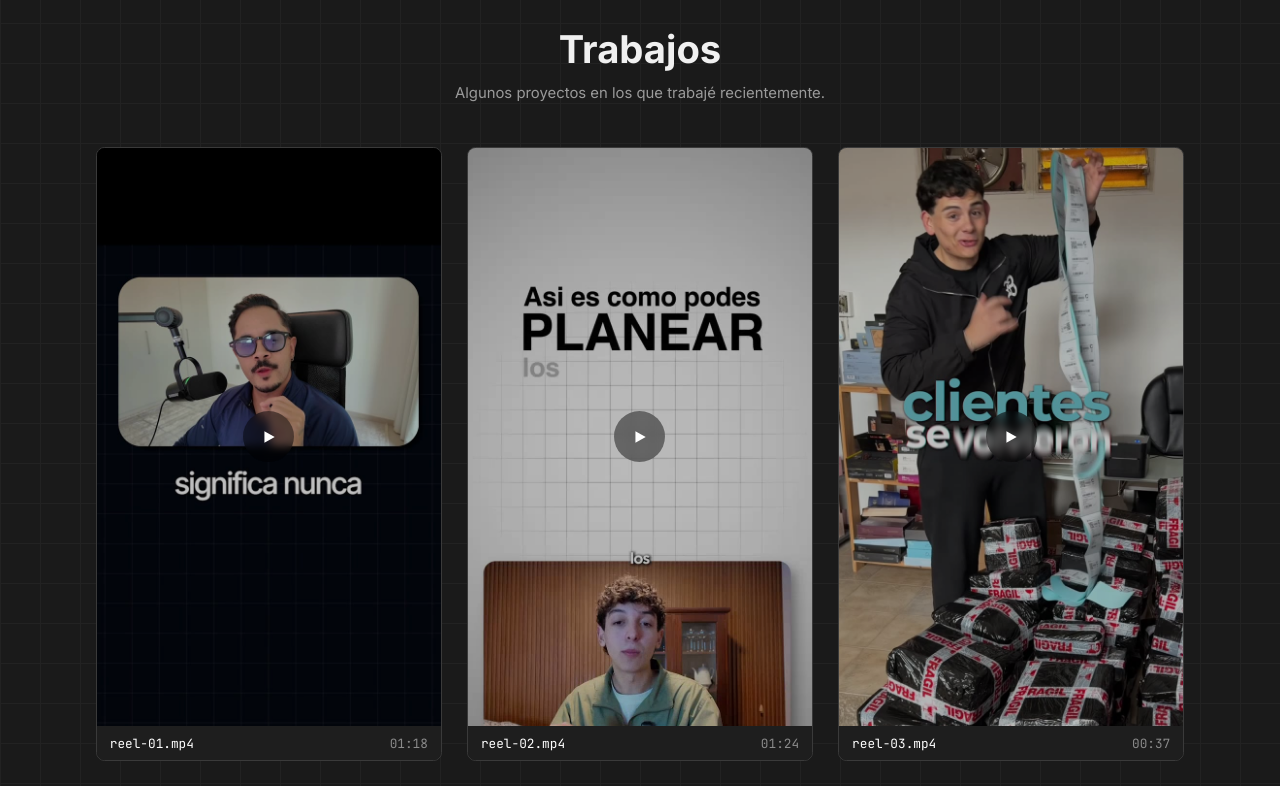
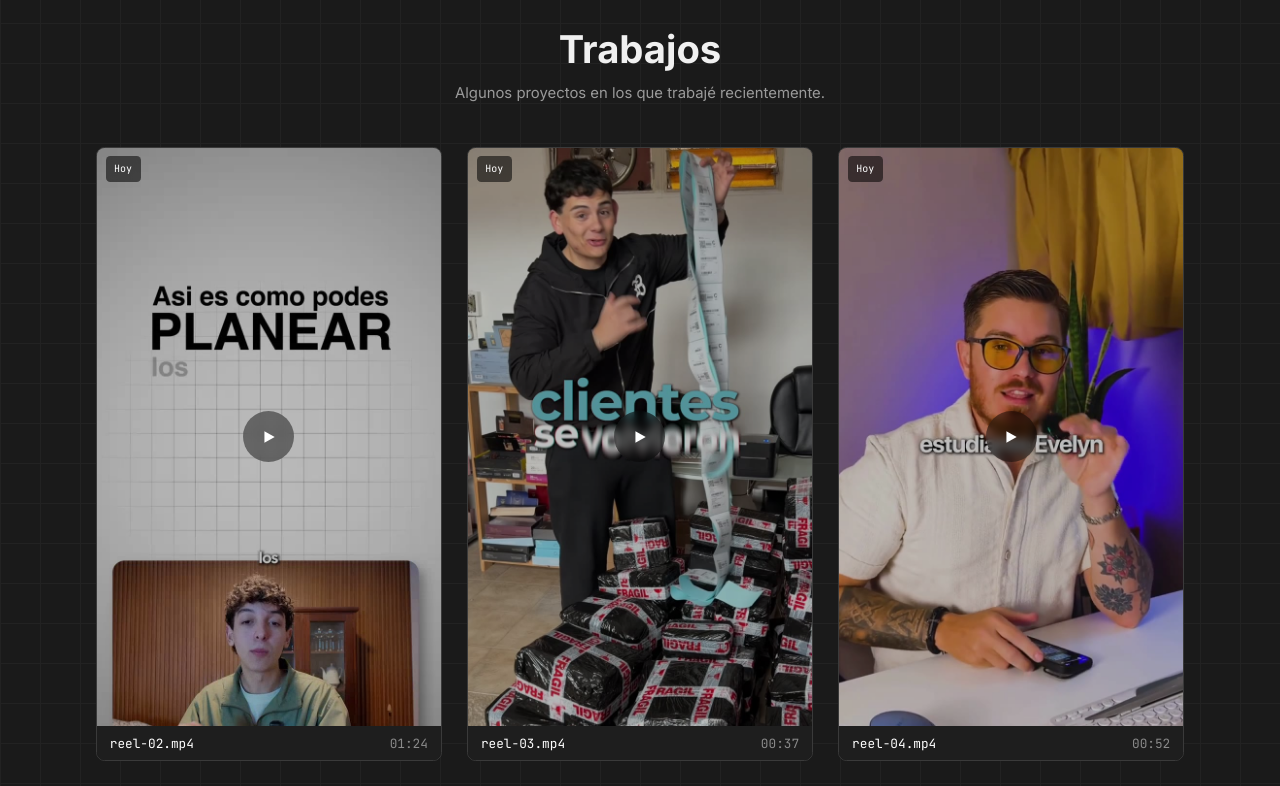
Before and after one commit to https-Santiago/portfolio-santiago-freelance, a React (Vite) app: page / in a window 1280 px wide. Shown: the part 900-1686 px from the top of the page. Built offline with nearby package versions, Linux system fonts and the light colour scheme.

Commit message:
Trabajos: fecha de subida, ver más y saco reel-01/05/06

```diff
--- a/src/components/Trabajos.jsx
+++ b/src/components/Trabajos.jsx
@@ -7,13 +7,23 @@ import { usePointerFine } from '../hooks/usePointerFine'
 import { useParallax } from '../hooks/useParallax'
 
 const PROYECTOS = [
-  { id: 1, titulo: 'reel-01.mp4', tipo: 'Contenido educativo', desc: 'Talking head sobre criptomonedas y trading, con motion graphics y subtítulos', duracion: '01:18', videoUrl: '/reels/reel-01.mp4', poster: '/reels/posters/reel-01.jpg' },
-  { id: 2, titulo: 'reel-02.mp4', tipo: 'Contenido educativo', desc: 'Talking head sobre cómo planificar 30 días de contenido, con motion graphics y calendario animado', duracion: '01:24', videoUrl: '/reels/reel-02.mp4', poster: '/reels/posters/reel-02.jpg' },
-  { id: 3, titulo: 'reel-03.mp4', tipo: 'Reel promocional', desc: 'Resultados de una promo con avalancha de pedidos, motion graphics y texto animado', duracion: '00:37', videoUrl: '/reels/reel-03.mp4', poster: '/reels/posters/reel-03.jpg' },
-  { id: 4, titulo: 'reel-04.mp4', tipo: 'Talking head', desc: 'Talking head sobre appointment setting, cortes ágiles y subtítulos', duracion: '00:52', videoUrl: '/reels/reel-04.mp4', poster: '/reels/posters/reel-04.jpg' },
-  { id: 5, titulo: 'reel-05.mp4', tipo: 'Contenido para creador', desc: 'Talking head personal con edición dinámica y subtítulos', duracion: '01:30', videoUrl: '/reels/reel-05.mp4', poster: '/reels/posters/reel-05.jpg', cliente: { nombre: 'Yulene Galera Trillas', instagram: 'https://www.instagram.com/yulenegaleratrillas' } },
-  { id: 6, titulo: 'reel-06.mp4', tipo: 'Contenido educativo', desc: 'Talking head sobre ingresos y appointment setting, con motion graphics', duracion: '01:11', videoUrl: '/reels/reel-06.mp4', poster: '/reels/posters/reel-06.jpg' },
+  { id: 2, titulo: 'reel-02.mp4', tipo: 'Contenido educativo', desc: 'Talking head sobre cómo planificar 30 días de contenido, con motion graphics y calendario animado', duracion: '01:24', videoUrl: '/reels/reel-02.mp4', poster: '/reels/posters/reel-02.jpg', fecha: '2026-08-09' },
+  { id: 3, titulo: 'reel-03.mp4', tipo: 'Reel promocional', desc: 'Resultados de una promo con avalancha de pedidos, motion graphics y texto animado', duracion: '00:37', videoUrl: '/reels/reel-03.mp4', poster: '/reels/posters/reel-03.jpg', fecha: '2026-07-20' },
+  { id: 4, titulo: 'reel-04.mp4', tipo: 'Talking head', desc: 'Talking head sobre appointment setting, cortes ágiles y subtítulos', duracion: '00:52', videoUrl: '/reels/reel-04.mp4', poster: '/reels/posters/reel-04.jpg', fecha: '2026-07-13' },
 ]
+
+const MESES = ['ene', 'feb', 'mar', 'abr', 'may', 'jun', 'jul', 'ago', 'sep', 'oct', 'nov', 'dic']
+
+function formatFecha(fechaStr) {
+  if (!fechaStr) return ''
+  const fecha = new Date(`${fechaStr}T00:00:00`)
+  const dias = Math.floor((Date.now() - fecha.getTime()) / 86400000)
+  if (dias < 1) return 'Hoy'
+  if (dias < 2) return 'Ayer'
+  if (dias < 14) return `Hace ${dias} días`
+  if (dias < 60) return `Hace ${Math.floor(dias / 7)} semanas`
+  return `${fecha.getDate()} ${MESES[fecha.getMonth()]}`
+}
 
 const YOUTUBE_VIDEOS = [
   { id: 1, titulo: 'She Doesn’t Want Equality. She Wants You To Lead.', canal: 'Flourish with Laurin', videoId: 'zwbJnXpkRHs', videoUrl: 'https://www.youtube.com/embed/zwbJnXpkRHs?autoplay=1', poster: 'https://i.ytimg.com/vi/zwbJnXpkRHs/hqdefault.jpg', externalUrl: 'https://www.youtube.com/watch?v=zwbJnXpkRHs' },
@@ -58,6 +68,13 @@ function ProyectoCard({ proyecto, i, blurFilter, onOpen }) {
           />
         </motion.div>
         <div className="absolute inset-0 bg-black/25 group-hover:bg-black/10 transition-colors duration-200" />
+
+        {/* Fecha de subida */}
+        {proyecto.fecha && (
+          <div className="absolute top-2 left-2 h-6 px-2 rounded bg-black/55 backdrop-blur-sm flex items-center font-mono text-[10px] text-white">
+            {formatFecha(proyecto.fecha)}
+          </div>
+        )}
 
         {/* Play */}
         <div className="relative w-12 h-12 rounded-full bg-black/45 group-hover:bg-accent flex items-center justify-center transition-colors duration-200 backdrop-blur-sm">
@@ -152,9 +169,12 @@ function YoutubeCard({ video, i, blurFilter, onPlay }) {
 
 export default function Trabajos() {
   const [modalProyecto, setModalProyecto] = useState(null)
+  const [mostrarTodos, setMostrarTodos] = useState(false)
+  const proyectosVisibles = mostrarTodos ? PROYECTOS : PROYECTOS.slice(0, 3)
+  const hayMas = PROYECTOS.length > 3
   const pointerFine = usePointerFine()
   // Un solo listener de scroll para toda la sección — el blur se le pasa
-  // a cada card ya calculado, en vez de que cada una lo recalcule.
+  // a cada card ya calculado, en vej de que cada una lo recalcule.
   const blurFilter = useScrollBlur({ enabled: pointerFine })
 
   return (
@@ -186,10 +206,22 @@ export default function Trabajos() {
         </motion.p>
 
         <div className="grid grid-cols-1 md:grid-cols-2 lg:grid-cols-3 gap-6">
-          {PROYECTOS.map((proyecto, i) => (
+          {proyectosVisibles.map((proyecto, i) => (
             <ProyectoCard key={proyecto.id} proyecto={proyecto} i={i} blurFilter={blurFilter} onOpen={setModalProyecto} />
           ))}
         </div>
+
+        {hayMas && (
+          <motion.div {...fadeUp(0.15)} className="flex justify-center mt-8">
+            <button
+              type="button"
+              onClick={() => setMostrarTodos((v) => !v)}
+              className="font-mono text-xs tracking-wide px-5 py-2.5 rounded-lg border border-[#3a3a3a] hover:border-accent text-base-ink transition-colors duration-200"
+            >
+              {mostrarTodos ? 'Ver menos' : `Ver más (+${PROYECTOS.length - 3})`}
+            </button>
+          </motion.div>
+        )}
 
         {/* Formato largo (YouTube) — separado y diferenciado del resto */}
         {YOUTUBE_VIDEOS.length > 0 && (
```
